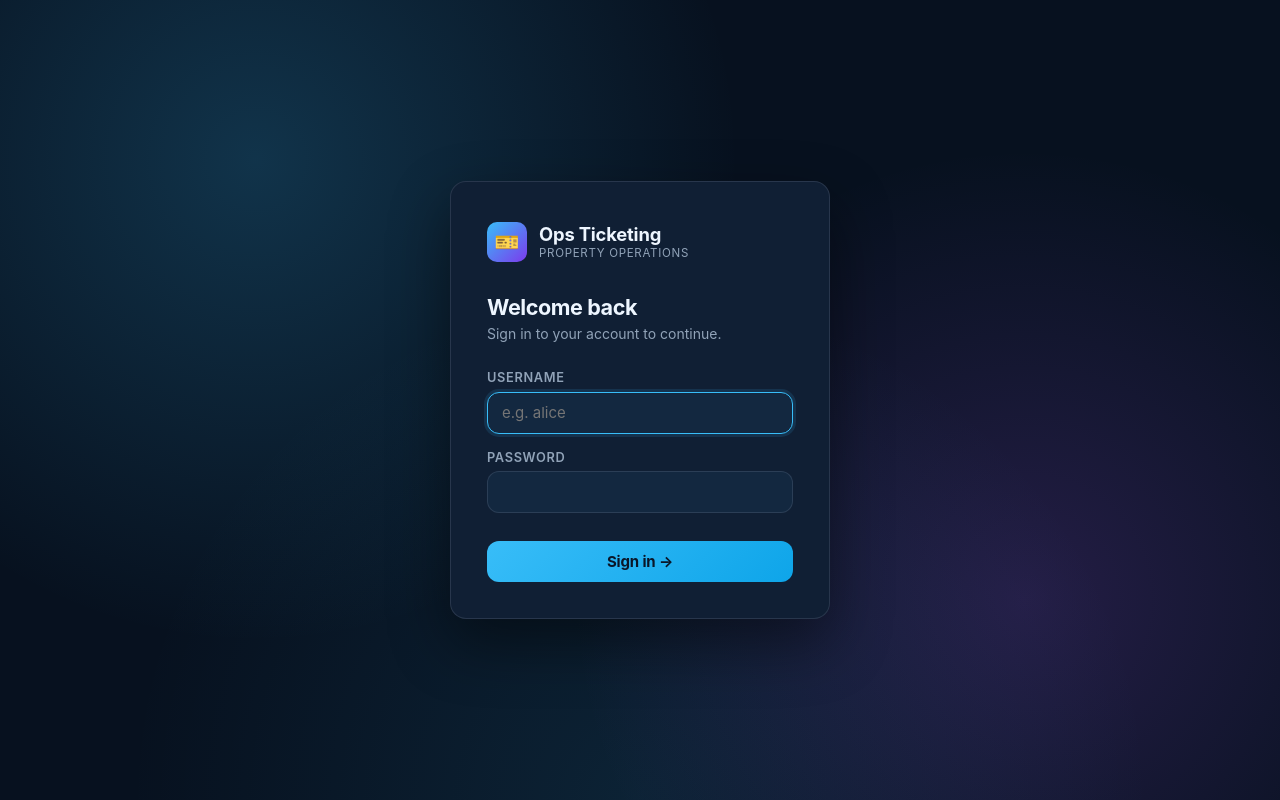
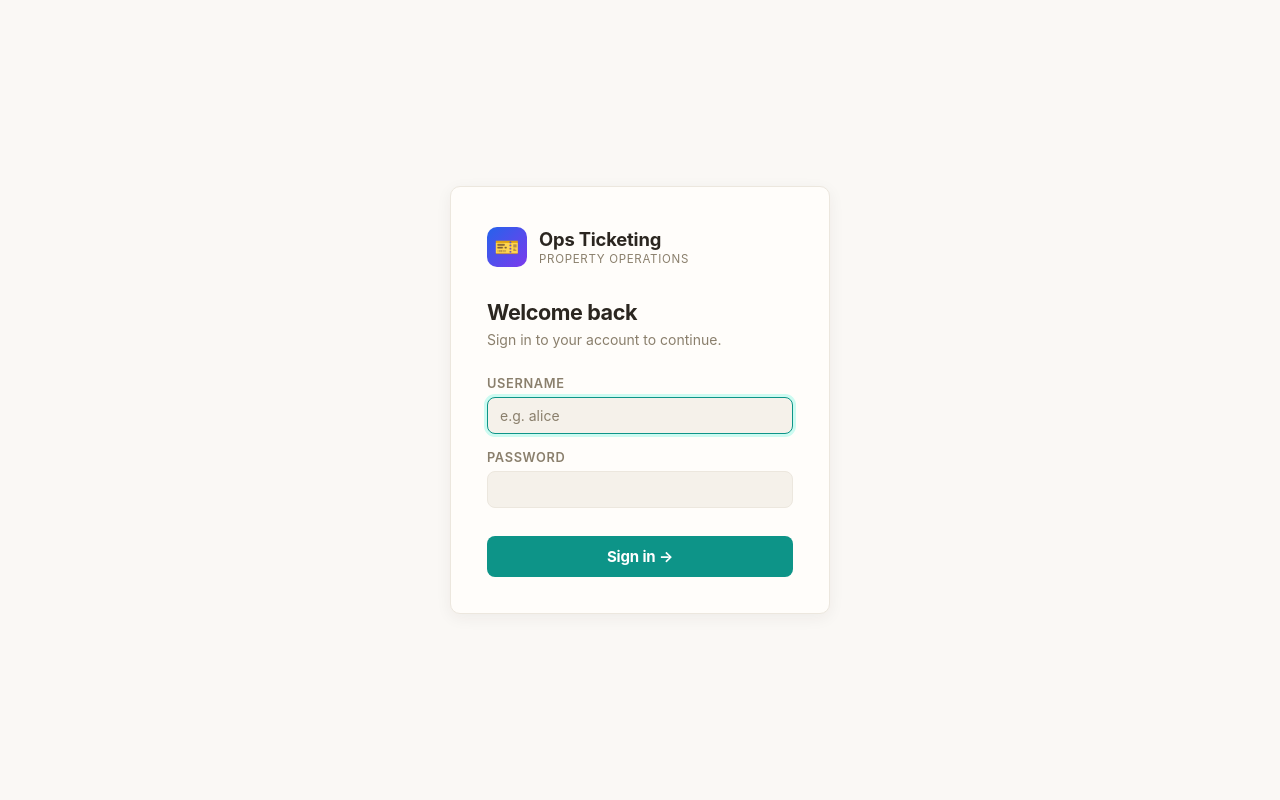
Before and after one commit to beeshaker/whatsapp_group, a FastAPI app: page /login in a window 1280 px wide. Run offline with FastAPI, Linux system fonts and the light colour scheme; parts of the project's set-up code (start-up, migrations or seed data) failed here and were passed over.

Commit message:
style: restyle login page with Warm Neutral design system

```diff
--- a/backend/templates/login.html
+++ b/backend/templates/login.html
@@ -4,42 +4,19 @@
   <meta charset="UTF-8">
   <meta name="viewport" content="width=device-width, initial-scale=1.0">
   <title>Sign in — Ops Ticketing</title>
+  <link rel="stylesheet" href="/static/css/base.css">
   <style>
-    :root {
-      --bg: #07111f;
-      --surface: #101f34;
-      --surface-2: #132840;
-      --line: rgba(148, 163, 184, 0.18);
-      --text: #eef6ff;
-      --muted: #91a3b8;
-      --blue: #38bdf8;
-      --blue-deep: #075985;
-      --red: #ef4444;
-      --red-soft: rgba(239, 68, 68, 0.14);
-      --radius-lg: 16px;
-      --radius-md: 12px;
-    }
-
     *, *::before, *::after { box-sizing: border-box; }
     * { margin: 0; padding: 0; }
 
     html, body { height: 100%; }
 
     body {
-      font-family: Inter, ui-sans-serif, system-ui, -apple-system, BlinkMacSystemFont, "Segoe UI", sans-serif;
-      background:
-        radial-gradient(circle at 20% 20%, rgba(56, 189, 248, 0.20), transparent 40%),
-        radial-gradient(circle at 80% 75%, rgba(168, 85, 247, 0.18), transparent 38%),
-        radial-gradient(circle at 50% 100%, rgba(56, 189, 248, 0.10), transparent 50%),
-        var(--bg);
-      color: var(--text);
       display: flex;
       align-items: center;
       justify-content: center;
       min-height: 100vh;
     }
-
-    button, input { font: inherit; }
 
     .card {
       background: var(--surface);
@@ -48,7 +25,7 @@
       padding: 2.5rem 2.25rem 2.25rem;
       width: 100%;
       max-width: 380px;
-      box-shadow: 0 24px 60px rgba(0, 0, 0, 0.45);
+      box-shadow: var(--shadow);
     }
 
     .brand {
@@ -114,29 +91,8 @@
       letter-spacing: 0.05em;
     }
 
-    input[type="text"],
-    input[type="password"] {
-      background: var(--surface-2, #132840);
-      border: 1px solid var(--line);
-      border-radius: var(--radius-md);
-      color: var(--text);
-      padding: 0.65rem 0.875rem;
-      font-size: 0.9375rem;
-      transition: border-color 0.15s;
-      outline: none;
-      width: 100%;
-    }
-
-    input[type="text"]:focus,
-    input[type="password"]:focus {
-      border-color: var(--blue);
-      box-shadow: 0 0 0 3px rgba(56, 189, 248, 0.12);
-    }
-
     .btn-primary {
       width: 100%;
-      background: linear-gradient(135deg, var(--blue) 0%, #0ea5e9 100%);
-      color: #0a1628;
       font-weight: 700;
       font-size: 0.9375rem;
       border: none;
@@ -153,8 +109,8 @@
 
     .error-banner {
       background: var(--red-soft);
-      border: 1px solid rgba(239, 68, 68, 0.35);
-      color: #fca5a5;
+      border: 1px solid rgba(220, 38, 38, 0.25);
+      color: var(--red);
       border-radius: var(--radius-md);
       padding: 0.6rem 0.875rem;
       font-size: 0.875rem;
```
